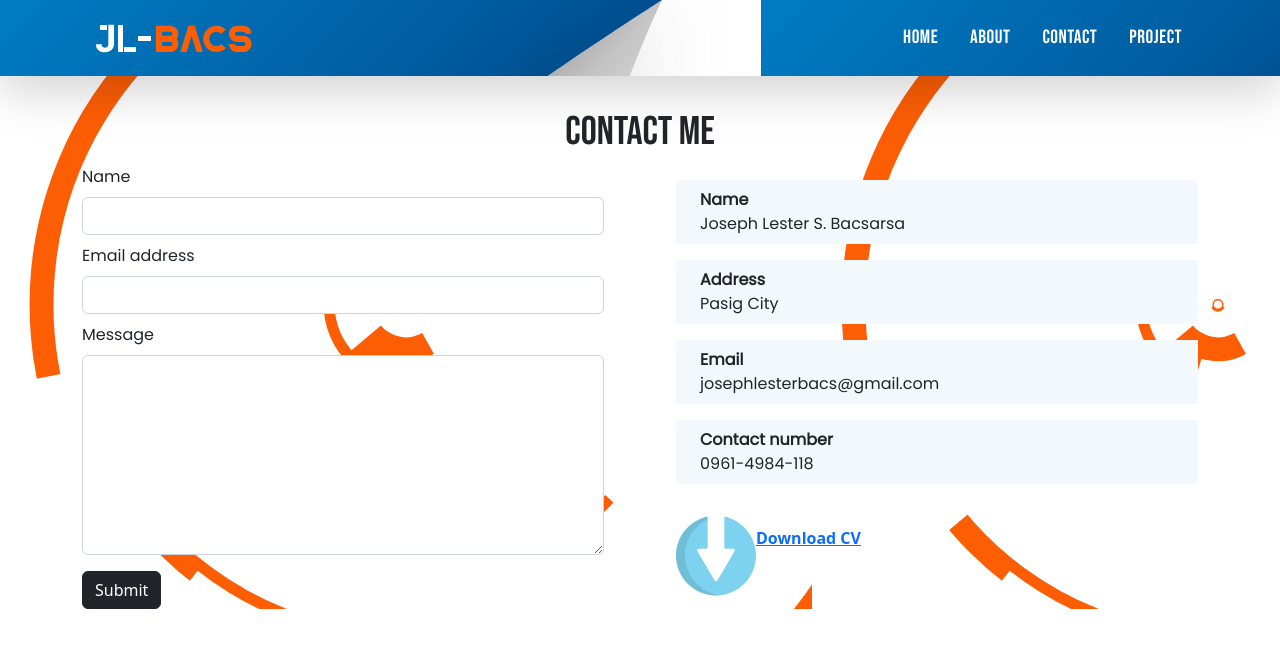
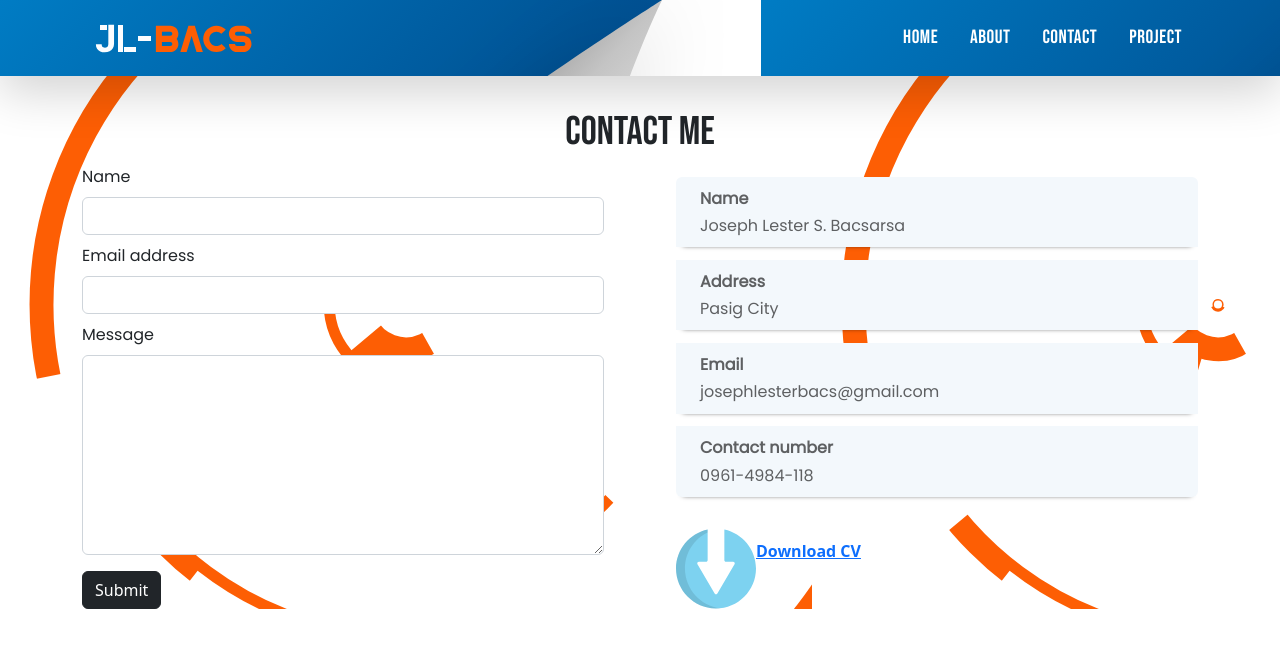
Before and after one commit to jlbbacs/Portfolio-app, a React (Create React App) app: page /contact in a window 1280 px wide. Shown: the top 648 px of the page. Built offline with nearby package versions, Linux system fonts and the light colour scheme; the HTML template or start-up script is replaced by a standard one; a web font is replaced by a local one.

Commit message:
adding shadows at contacts

```diff
--- a/src/App.css
+++ b/src/App.css
@@ -15,6 +15,7 @@ h1{
   text-align: center;
   margin-top: 2rem;
   font-family: 'Bebas Neue', cursive;
+
 }
 
 
--- a/src/css/about.css
+++ b/src/css/about.css
@@ -40,5 +40,4 @@
     margin-top: 1rem;
     font-family: 'Poppins', sans-serif;
 
-
 }
--- a/src/css/contact.css
+++ b/src/css/contact.css
@@ -12,12 +12,17 @@
 }
 .list-group-item  {
     background-color: rgb(243, 248, 252)!important;
-    margin-top: 1rem;
+    margin-top: 0.8rem;
     font-family: 'Poppins', sans-serif;
+    box-shadow: 0 5px 5px -7px black;
+    color: #5e6062;
+   line-height: 1.7rem;
 
 }
 .form-label{
     font-family: 'Poppins', sans-serif;
+
+
 }
 .form-control:focus {
     color: #212529;
--- a/src/pages/Project.js
+++ b/src/pages/Project.js
@@ -41,7 +41,7 @@ return(
       <img src={Nolimit} class="card-img-top" alt="..."/>
       <div class="card-body">
         <h5 class="card-title">No Limit</h5>
-        <p class="card-text">Fitness website with e commerce.</p>
+        <p class="card-text">Fitness website with e-commerce.</p>
       </div>
       <div class="card-footer">
         <small class="text-muted"></small>
```
